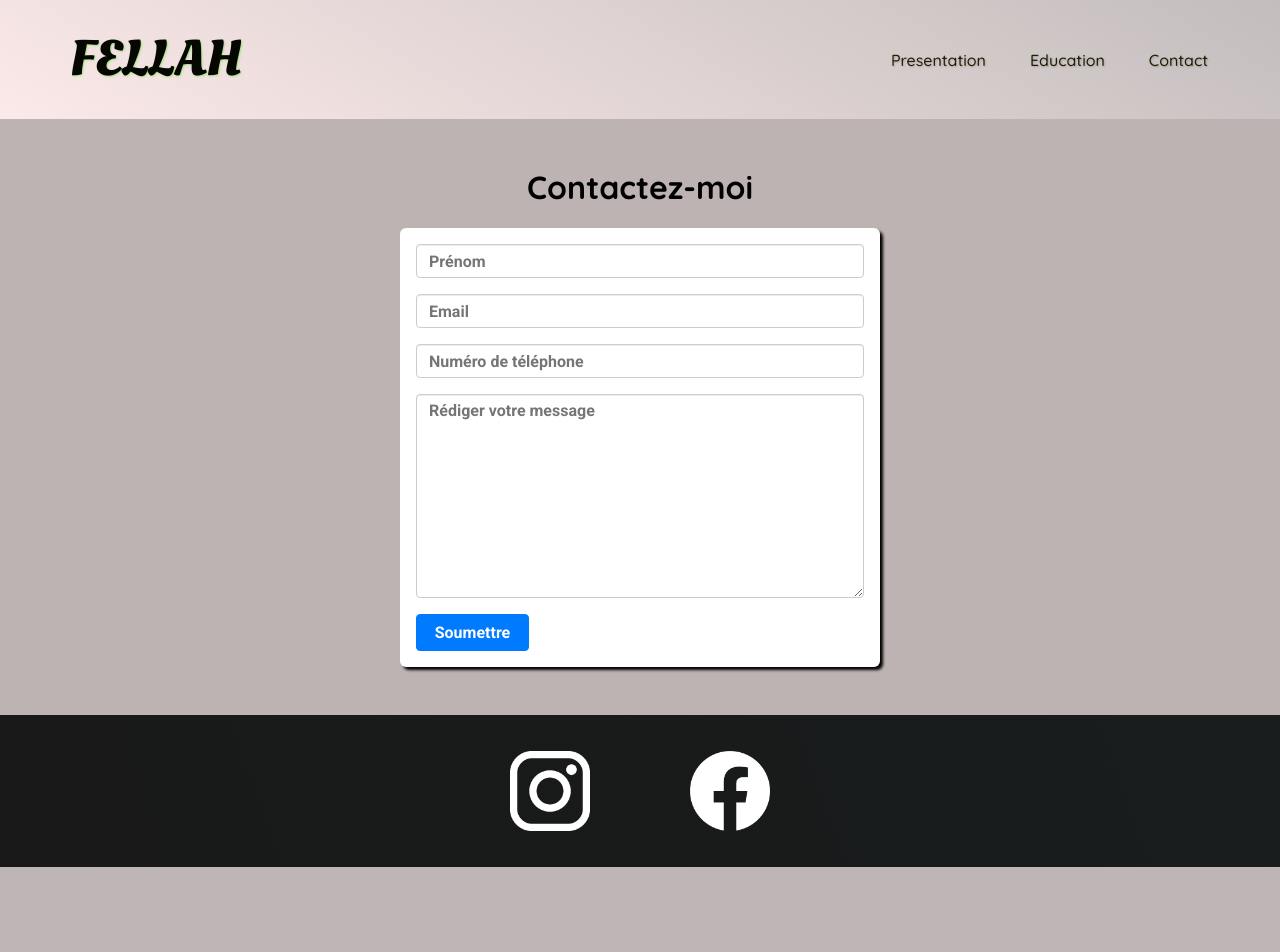
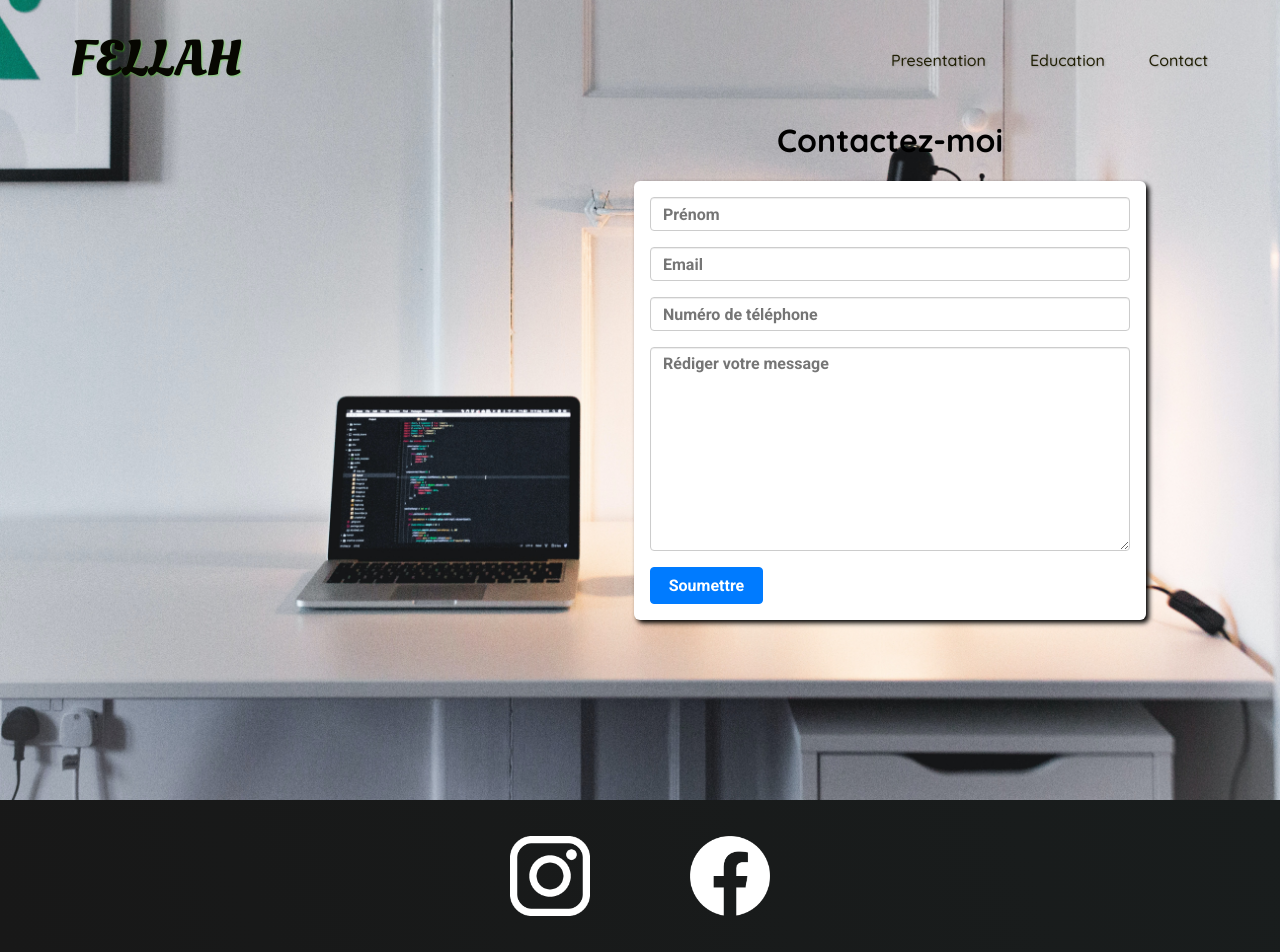
Before and after one commit to FellahAbdel/web-portfolio, a PHP site: page /contact.html in a window 1280 px wide; the page is wider, and only the part inside the window is pictured. Before the commit the page ends 867 px from the top of that part, so only its background shows below. Run offline with PHP 8.4, Linux system fonts and the light colour scheme.

Commit message:
Change the design of the form

```diff
--- a/assets/css/contact.css
+++ b/assets/css/contact.css
@@ -1,28 +1,43 @@
 body {
-  /* background: linear-gradient(90deg, rgb(228, 220, 220), rgb(148, 138, 138)); */
-  background-color: rgba(182, 170, 170, 0.886);
+  /* background: linear-gradient(90deg, rgb(228, 220, 220), rgb(148, 138, 138));
+  background-color: rgba(182, 170, 170, 0.886); */
+  margin: 0;
 }
 
-header {
-  position: static;
+/* header {
+  position: absolute;
   background: linear-gradient(30deg, rgb(252, 233, 233), rgb(195, 189, 189));
-}
+} */
 
 main {
-  width: 30rem;
-  margin: 3rem auto;
+  /* width: 30rem; */
+  /* margin: 3rem auto; */
+  background: url("/assets/images/projects/web3.jpg");
+  height: 800px;
+  background-position: center;
+  background-size: cover;
 }
 
 h1 {
+  margin-top: 0;
   text-align: center;
 }
 
 form {
+  width: 30rem;
   background-color: rgb(255, 255, 255);
   padding: 1rem;
   border-radius: 6px;
   font-family: "Roboto", sans-serif;
-  box-shadow: 3px 3px 3px black;
+  margin: 0 auto;
+  box-shadow: 3px 3px 5px black;
+}
+
+h1,
+form {
+  position: relative;
+  top: 120px;
+  left: 250px;
 }
 
 input,
@@ -80,4 +95,5 @@ button {
 
 button:hover {
   background: rgba(0, 105, 217, 1);
+  border-color: rgb(0, 105, 217, 1);
 }
```
